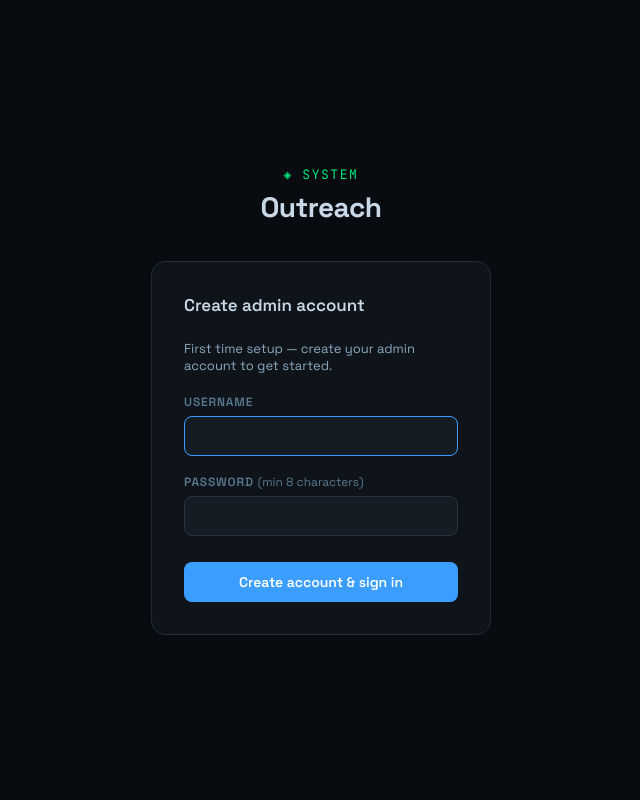
After one commit to sheham14/shoutreach, a Flask app: page /login in a window 1280 px wide. The commit adds this page. Shown: the whole page, without its empty margins (319-959 px from the left). Run offline with Flask 3, Linux system fonts and the light colour scheme; data that the repository does not hold is empty.

Commit message:
feat: login system, email preview, spam checker, unsubscribe list
- Session-based login replacing HTTP Basic Auth; users table with PBKDF2-SHA256 hashed passwords
- First-run setup flow: no-users state shows account creation form instead of login
- User management in Settings (admin-only): add users, change passwords, delete users
- Sidebar shows current username and sign-out link
- Email preview modal in step editor: renders subject + body with sample contact variables, live-updates as you edit sample fields, sandboxed iframe display
- Real-time spam word checker in step editor: flags 35+ known trigger words across subject, body, and all variant fields
- Unsubscribe list card at bottom of Contacts: shows all opted-out contacts with export to CSV
- Database table scroll fix: viewport-relative height so horizontal scrollbar is always accessible
- Removed max-width cap on main content area so layout fills wide monitors
- Sticky table headers across all tables

Co-Authored-By: Claude Sonnet 4.6 <noreply@anthropic.com>

```diff
--- a/app.py
+++ b/app.py
@@ -21,9 +21,10 @@ import logging
 import os
 import sys
 import threading
+from functools import wraps
 from flask import (
     Flask, render_template, request, jsonify,
-    redirect, url_for, make_response, Response
+    redirect, url_for, make_response, Response, session
 )
 
 import db
@@ -50,40 +51,90 @@ app = Flask(__name__)
 # ── Startup ───────────────────────────────────────────────────────────────────
 
 db.init_db()
+db.seed_admin_from_env()
 app.secret_key = os.environ.get("SECRET_KEY") or db.get_or_create_secret()
 
-if not os.environ.get("ADMIN_PASS"):
-    print(
-        "\n  ⚠  No ADMIN_PASS set — dashboard is unprotected.\n"
-        "     Set ADMIN_PASS (and optionally ADMIN_USER) to enable login.\n",
-        file=sys.stderr,
-    )
+
+# ── Auth helpers ──────────────────────────────────────────────────────────────
+
+_PUBLIC_PATHS = {"/login", "/logout"}
+
+def login_required(f):
+    @wraps(f)
+    def decorated(*args, **kwargs):
+        if not session.get("user_id"):
+            if request.path.startswith("/api/"):
+                return jsonify({"error": "Unauthorized"}), 401
+            return redirect("/login")
+        return f(*args, **kwargs)
+    return decorated
+
+
+def admin_required(f):
+    @wraps(f)
+    def decorated(*args, **kwargs):
+        if not session.get("is_admin"):
+            return jsonify({"error": "Forbidden"}), 403
+        return f(*args, **kwargs)
+    return decorated
 
 
 @app.before_request
 def _ensure_scheduler():
-    """Start the scheduler on first request if it isn't already running."""
     if not scheduler.is_running():
         scheduler.start()
 
 
 @app.before_request
 def _require_login():
-    """HTTP Basic Auth gate. Skips the public unsubscribe endpoint."""
-    admin_pass = os.environ.get("ADMIN_PASS", "")
-    if not admin_pass:
-        return  # No password configured — local/dev mode, allow all
-    if request.path.startswith("/unsubscribe"):
-        return  # Unsubscribe links must stay publicly accessible
-    auth = request.authorization
-    admin_user = os.environ.get("ADMIN_USER", "admin")
-    if not auth or auth.username != admin_user or auth.password != admin_pass:
-        return Response(
-            "Outreach System — authentication required.\n"
-            "Set ADMIN_PASS (and optionally ADMIN_USER) environment variables.",
-            401,
-            {"WWW-Authenticate": 'Basic realm="Outreach System"'},
-        )
+    if request.path in _PUBLIC_PATHS or request.path.startswith("/unsubscribe"):
+        return
+    if not session.get("user_id"):
+        if request.path.startswith("/api/"):
+            return jsonify({"error": "Unauthorized"}), 401
+        return redirect("/login")
+
+
+# ── Login / Logout ────────────────────────────────────────────────────────────
+
+@app.route("/login", methods=["GET"])
+def login_page():
+    if session.get("user_id"):
+        return redirect("/")
+    first_run = db.user_count() == 0
+    error = request.args.get("error", "")
+    return render_template("login.html", error=error, first_run=first_run)
+
+
+@app.route("/login", methods=["POST"])
+def login_submit():
+    # First-run: create the initial admin account
+    if db.user_count() == 0:
+        username = request.form.get("username", "").strip()
+        password = request.form.get("password", "")
+        if not username or len(password) < 8:
+            return render_template("login.html", first_run=True,
+                                   error="Username required and password must be at least 8 characters.")
+        db.create_user(username, password, is_admin=True)
+        user = db.authenticate(username, password)
+    else:
+        username = request.form.get("username", "").strip()
+        password = request.form.get("password", "")
+        user = db.authenticate(username, password)
+        if not user:
+            return render_template("login.html", first_run=False,
+                                   error="Invalid username or password.")
+    session.permanent = True
+    session["user_id"]  = user["id"]
+    session["username"] = user["username"]
+    session["is_admin"] = bool(user["is_admin"])
+    return redirect("/")
+
+
+@app.route("/logout")
+def logout():
+    session.clear()
+    return redirect("/login")
 
 
 # ── Pages ─────────────────────────────────────────────────────────────────────
@@ -246,6 +297,82 @@ def api_set_campaign_accounts(cid):
     ids = (request.json or {}).get("account_ids", [])
     db.set_campaign_smtp_accounts(cid, ids)
     return jsonify({"ok": True})
+
+
+# ── API: Users ────────────────────────────────────────────────────────────────
+
+@app.route("/api/users", methods=["GET"])
+@admin_required
+def api_list_users():
+    return jsonify(db.list_users())
+
+
+@app.route("/api/users", methods=["POST"])
+@admin_required
+def api_create_user():
+    d = request.json or {}
+    username = d.get("username", "").strip()
+    password = d.get("password", "")
+    is_admin = bool(d.get("is_admin", False))
+    if not username or not password:
+        return jsonify({"error": "Username and password required"}), 400
+    if len(password) < 8:
+        return jsonify({"error": "Password must be at least 8 characters"}), 400
+    if db.get_user_by_username(username):
+        return jsonify({"error": "Username already exists"}), 409
+    uid = db.create_user(username, password, is_admin)
+    return jsonify({"ok": True, "id": uid})
+
+
+@app.route("/api/users/<int:uid>", methods=["DELETE"])
+@admin_required
+def api_delete_user(uid):
+    if uid == session["user_id"]:
+        return jsonify({"error": "Cannot delete your own account"}), 400
+    db.delete_user(uid)
+    return jsonify({"ok": True})
+
+
+@app.route("/api/users/<int:uid>/password", methods=["POST"])
+def api_change_password(uid):
+    # Admins can change anyone's password; users can only change their own
+    if not session.get("is_admin") and uid != session.get("user_id"):
+        return jsonify({"error": "Forbidden"}), 403
+    d = request.json or {}
+    new_pass = d.get("password", "")
+    if len(new_pass) < 8:
+        return jsonify({"error": "Password must be at least 8 characters"}), 400
+    db.change_password(uid, new_pass)
+    return jsonify({"ok": True})
+
+
+@app.route("/api/users/me", methods=["GET"])
+def api_me():
+    return jsonify({
+        "id":       session.get("user_id"),
+        "username": session.get("username"),
+        "is_admin": session.get("is_admin"),
+    })
+
+
+# ── API: Contacts — Unsubscribed ─────────────────────────────────────────────
+
+@app.route("/api/contacts/unsubscribed", methods=["GET"])
+def api_unsubscribed():
+    return jsonify(db.get_unsubscribed_contacts())
+
+
+# ── API: Preview ─────────────────────────────────────────────────────────────
+
+@app.route("/api/preview", methods=["POST"])
+def api_preview():
+    d = request.json or {}
+    subject_tpl = d.get("subject", "")
+    body_tpl    = d.get("body_html", "")
+    contact     = d.get("contact", {})
+    subject  = email_sender._render(subject_tpl, contact)
+    body_html = email_sender._plain_to_html(email_sender._render(body_tpl, contact))
+    return jsonify({"subject": subject, "body_html": body_html})
 
 
 # ── API: Stats ────────────────────────────────────────────────────────────────
--- a/static/css/main.css
+++ b/static/css/main.css
@@ -99,7 +99,7 @@
     margin-left: 220px;
     flex: 1;
     padding: 32px 36px;
-    max-width: 1200px;
+    min-width: 0;
   }
 
   /* ── Sections ──────────────────────────────────────── */
@@ -165,6 +165,7 @@
     color: var(--muted); letter-spacing: .08em; text-transform: uppercase;
     padding: 10px 14px;
     border-bottom: 1px solid var(--border);
+    position: sticky; top: 0; z-index: 1; background: var(--bg2);
   }
   td {
     padding: 12px 14px;
--- a/static/js/app.js
+++ b/static/js/app.js
@@ -10,6 +10,12 @@ document.querySelectorAll('nav a').forEach(a => {
 
 refreshDashboard();
 
+// Load current user info (sidebar username)
+api('/api/users/me').then(me => {
+  const el = document.getElementById('sidebar-username');
+  if (el && me.username) el.textContent = me.username;
+});
+
 function toggleFaq(header) {
   header.closest('.faq-item').classList.toggle('open');
 }
--- a/static/js/utils.js
+++ b/static/js/utils.js
@@ -8,7 +8,7 @@ function showSection(name) {
   if (name === 'campaigns')  loadCampaigns();
   if (name === 'contacts')   loadContacts();
   if (name === 'logs')       loadLogs();
-  if (name === 'settings')   { loadSettings(); loadAccounts(); }
+  if (name === 'settings')   { loadSettings(); loadAccounts(); loadUsers(); }
   if (name === 'scraper')    loadScraper();
   if (name === 'database')   loadDbTables();
 }
--- /dev/null
+++ b/templates/login.html
@@ -0,0 +1,149 @@
+<!DOCTYPE html>
+<html lang="en">
+<head>
+<meta charset="UTF-8" />
+<meta name="viewport" content="width=device-width, initial-scale=1.0" />
+<title>Sign In — Outreach</title>
+<link rel="preconnect" href="https://fonts.googleapis.com" />
+<link href="https://fonts.googleapis.com/css2?family=Space+Grotesk:wght@400;500;600;700&family=JetBrains+Mono:wght@400;500&display=swap" rel="stylesheet" />
+<style>
+  *, *::before, *::after { box-sizing: border-box; margin: 0; padding: 0; }
+  :root {
+    --bg:      #080c10;
+    --bg2:     #0e1419;
+    --bg3:     #141c24;
+    --border:  #1e2c38;
+    --border2: #243444;
+    --text:    #c8d8e8;
+    --text2:   #8aa8c0;
+    --muted:   #5a7a90;
+    --accent:  #3b9eff;
+    --green:   #00e87a;
+    --red:     #ff4d4d;
+    --font:    'Space Grotesk', sans-serif;
+    --mono:    'JetBrains Mono', monospace;
+  }
+  body {
+    background: var(--bg);
+    color: var(--text);
+    font-family: var(--font);
+    min-height: 100vh;
+    display: flex;
+    align-items: center;
+    justify-content: center;
+  }
+  .login-box {
+    width: 100%;
+    max-width: 380px;
+    padding: 0 20px;
+  }
+  .logo {
+    text-align: center;
+    margin-bottom: 36px;
+  }
+  .logo-mark {
+    font-family: var(--mono);
+    font-size: 13px;
+    color: var(--green);
+    letter-spacing: .12em;
+    text-transform: uppercase;
+    margin-bottom: 6px;
+  }
+  .logo h1 {
+    font-size: 28px;
+    font-weight: 700;
+    color: var(--text);
+    letter-spacing: -.5px;
+  }
+  .card {
+    background: var(--bg2);
+    border: 1px solid var(--border);
+    border-radius: 14px;
+    padding: 32px;
+  }
+  h2 {
+    font-size: 17px;
+    font-weight: 600;
+    margin-bottom: 24px;
+    color: var(--text);
+  }
+  .form-group { margin-bottom: 18px; }
+  label {
+    display: block;
+    font-size: 12px;
+    font-weight: 600;
+    color: var(--muted);
+    text-transform: uppercase;
+    letter-spacing: .07em;
+    margin-bottom: 6px;
+  }
+  input {
+    width: 100%;
+    background: var(--bg3);
+    border: 1px solid var(--border2);
+    border-radius: 8px;
+    padding: 10px 14px;
+    color: var(--text);
+    font-size: 14px;
+    font-family: var(--font);
+    outline: none;
+    transition: border-color .15s;
+  }
+  input:focus { border-color: var(--accent); }
+  .btn {
+    width: 100%;
+    padding: 11px;
+    background: var(--accent);
+    color: #fff;
+    border: none;
+    border-radius: 8px;
+    font-size: 14px;
+    font-weight: 600;
+    font-family: var(--font);
+    cursor: pointer;
+    margin-top: 8px;
+    transition: opacity .15s;
+  }
+  .btn:hover { opacity: .88; }
+  .error {
+    background: rgba(255,77,77,.08);
+    border: 1px solid rgba(255,77,77,.25);
+    border-radius: 8px;
+    padding: 10px 14px;
+    color: var(--red);
+    font-size: 13px;
+    margin-bottom: 18px;
+  }
+</style>
+</head>
+<body>
+  <div class="login-box">
+    <div class="logo">
+      <div class="logo-mark">◈ System</div>
+      <h1>Outreach</h1>
+    </div>
+    <div class="card">
+      {% if first_run %}
+        <h2>Create admin account</h2>
+        <p style="font-size:13px;color:var(--text2);margin-bottom:20px">First time setup — create your admin account to get started.</p>
+      {% else %}
+        <h2>Sign in</h2>
+      {% endif %}
+      {% if error %}
+        <div class="error">{{ error }}</div>
+      {% endif %}
+      <form method="POST" action="/login">
+        <div class="form-group">
+          <label>Username</label>
+          <input type="text" name="username" autocomplete="username" autofocus required />
+        </div>
+        <div class="form-group">
+          <label>Password{% if first_run %} <span style="color:var(--muted);font-weight:400;text-transform:none;letter-spacing:0">(min 8 characters)</span>{% endif %}</label>
+          <input type="password" name="password" autocomplete="{% if first_run %}new-password{% else %}current-password{% endif %}" required />
+        </div>
+        <button type="submit" class="btn">{% if first_run %}Create account & sign in{% else %}Sign in{% endif %}</button>
+      </form>
+    </div>
+  </div>
+</body>
+</html>
--- a/templates/sections/database.html
+++ b/templates/sections/database.html
@@ -31,7 +31,7 @@
           <span id="db-row-count" class="text-muted text-small mono"></span>
         </div>
       </div>
-      <div class="table-wrap" style="max-height:540px;overflow-y:auto">
+      <div class="table-wrap" style="max-height:calc(100vh - 320px);overflow-y:auto">
         <table>
           <thead id="db-thead"></thead>
           <tbody id="db-tbody"></tbody>
--- a/templates/sections/sidebar.html
+++ b/templates/sections/sidebar.html
@@ -16,4 +16,8 @@
   <div class="scheduler-pill" id="scheduler-pill">
     <span class="dot"></span><span id="scheduler-label">Scheduler offline</span>
   </div>
+  <div style="padding:12px 16px;border-top:1px solid var(--border);margin-top:auto">
+    <div style="font-size:11px;color:var(--muted);margin-bottom:6px" id="sidebar-username"></div>
+    <a href="/logout" style="font-size:12px;color:var(--muted);text-decoration:none;display:flex;align-items:center;gap:6px;transition:color .15s" onmouseover="this.style.color='var(--text)'" onmouseout="this.style.color='var(--muted)'">⎋ Sign out</a>
+  </div>
 </aside>
```
Also changed, not shown: db.py (+106 -0 lines), static/js/campaigns.js (+74 -0 lines), static/js/contacts.js (+36 -0 lines), static/js/settings.js (+69 -0 lines), templates/index.html (+43 -0 lines), templates/modals/preview.html (added, +35 -0 lines), templates/modals/step_editor.html (+7 -2 lines), templates/sections/contacts.html (+18 -0 lines), templates/sections/settings.html (+11 -0 lines).
